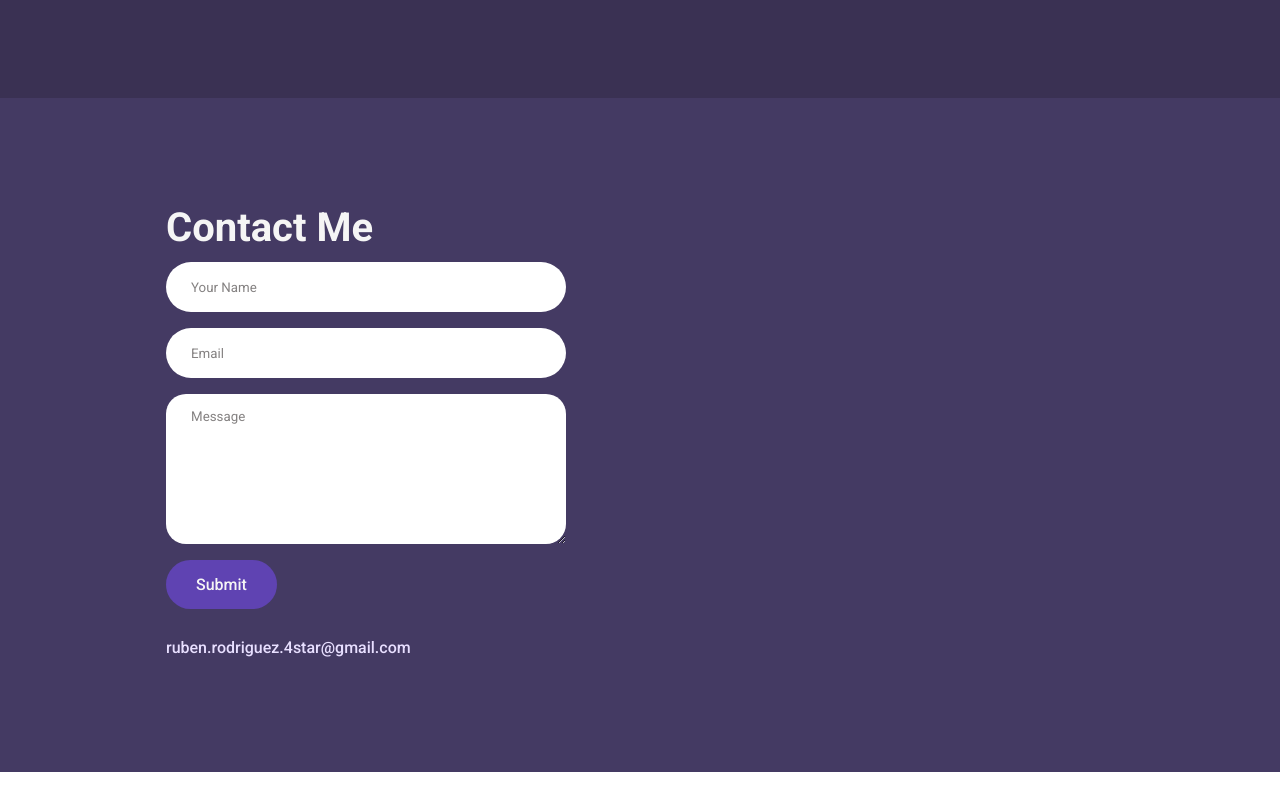
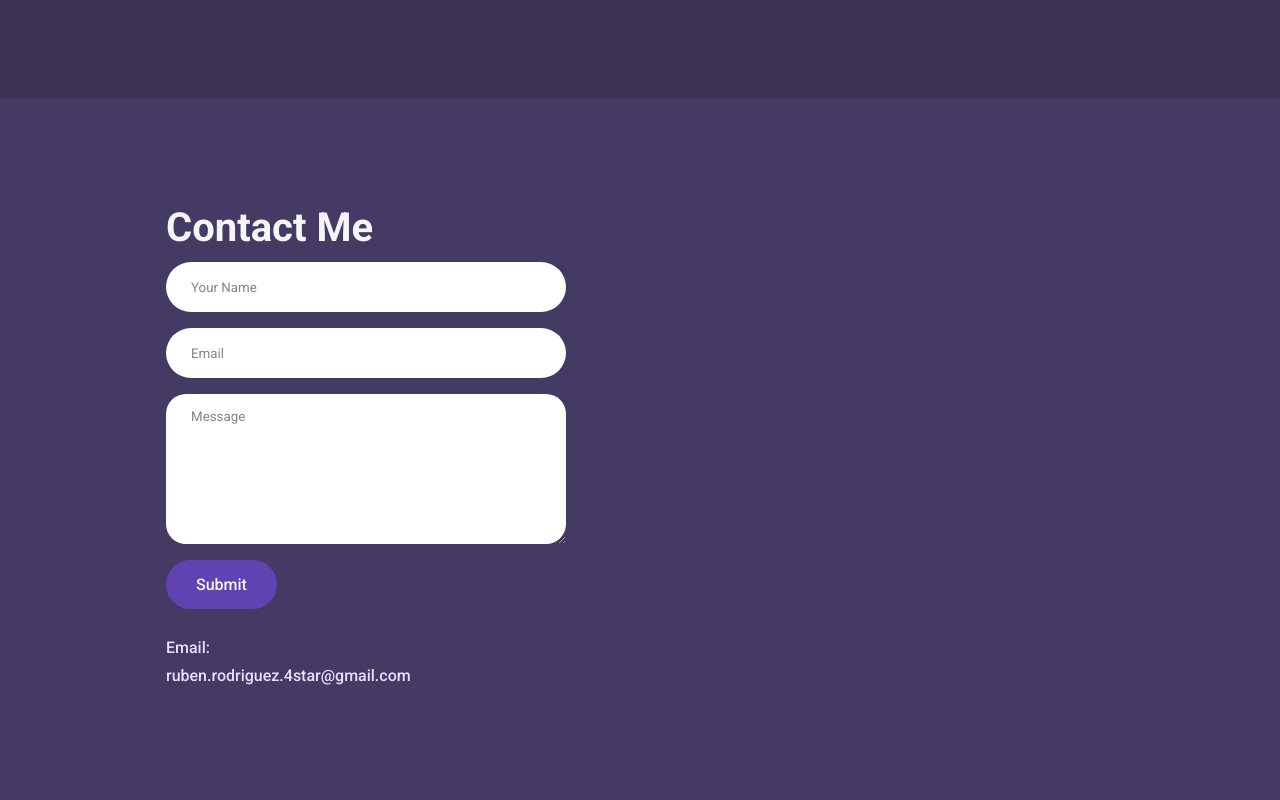
Before and after one commit to Nidrub/portfolio_page, a plain HTML site: page index.html in a window 1280 px wide. Shown: the part 1442-2242 px from the top of the page. Before the commit the page ends 2214 px from the top, so only its background shows below. Drawn offline with Linux system fonts and the light colour scheme.

Commit message:
added email

```diff
--- a/index.html
+++ b/index.html
@@ -108,7 +108,7 @@
         <button type="submit" id="submit">Submit</button>
 
       </form>
-      <p id="email">ruben.rodriguez.4star@gmail.com</p>
+      <p id="email">Email:<br>ruben.rodriguez.4star@gmail.com</p>
     </div>
   </div>
 </section>
```
